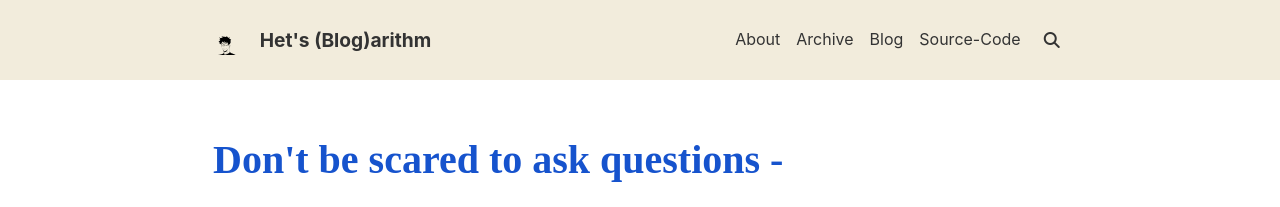
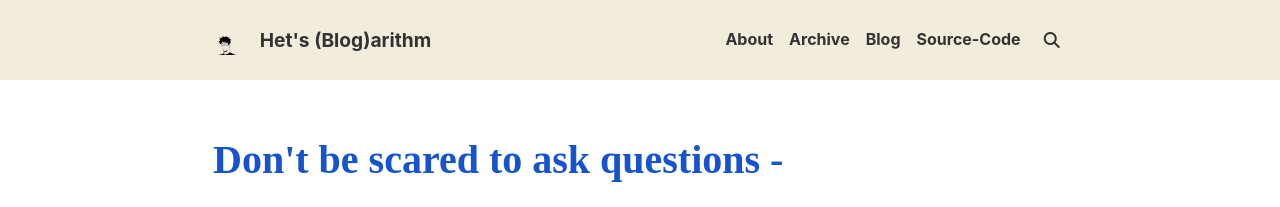
Before and after one commit to Het-Joshi/blog, a Jekyll site: the page built from index.html, in a window 1280 px wide. Shown: the top 207 px of the page. Built offline with Jekyll 4.4.1, drawn with Linux system fonts in a browser that asks for light colours; nearby versions of some CDN libraries; some web fonts are replaced; the list of posts is cut into pages by our own code.

Commit message:
Bold Headings 😤

```diff
--- a/_data/navigation.yml
+++ b/_data/navigation.yml
@@ -2,7 +2,7 @@ header:
 
   - titles:
       # @start locale config
-      en      : &EN       About
+      en      : &EN       <b>About</b>
       en-GB   : *EN
       en-US   : *EN
       en-CA   : *EN
@@ -28,7 +28,7 @@ header:
 
   - titles:
       # @start locale config
-      en      : &EN       Archive
+      en      : &EN       <b>Archive</b>
       en-GB   : *EN
       en-US   : *EN
       en-CA   : *EN
@@ -52,8 +52,8 @@ header:
       # @end locale config
     url: /archive.html
 
-  - title: Blog
+  - title: <b>Blog</b>
     url: https://het-joshi.github.io/blog/
 
-  - title: Source-Code
+  - title: <b>Source-Code</b>
     url: https://github.com/Het-Joshi/Het-Joshi.io
```
